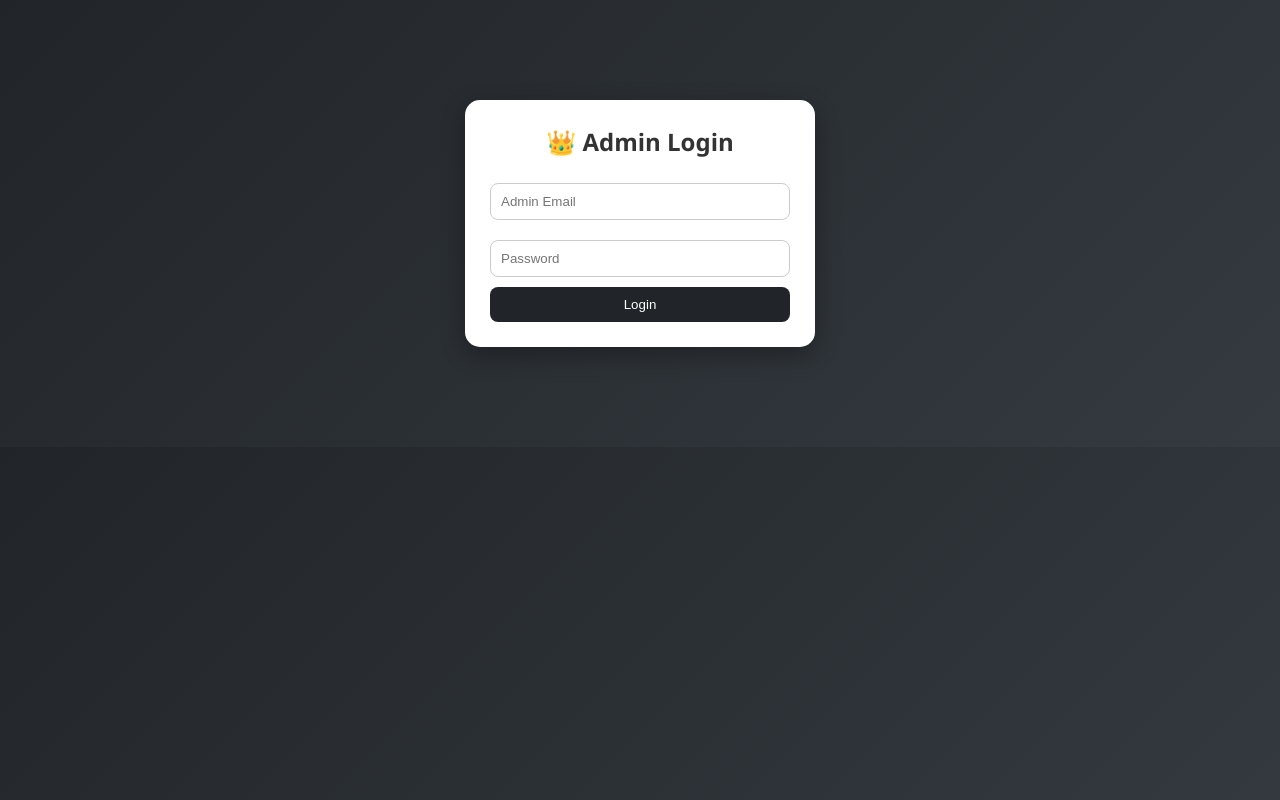
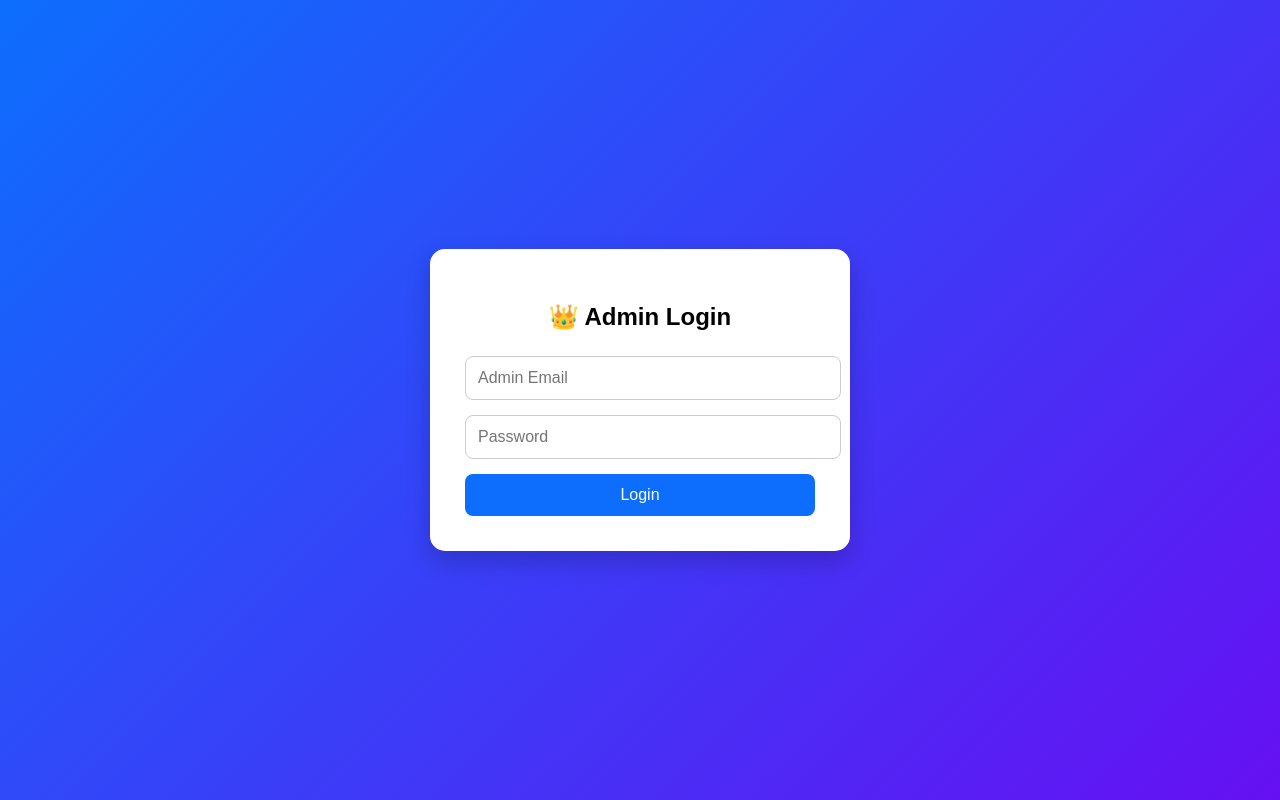
Before and after one commit to Dileepkunchalal/ecommerce-docker, a PHP site: page /admin_login.php in a window 1280 px wide. Run offline with PHP 8.4, Linux system fonts and the light colour scheme.

Commit message:
Fixed admin login

```diff
--- a/app/admin_login.php
+++ b/app/admin_login.php
@@ -2,22 +2,42 @@
 session_start();
 include 'db.php';
 
-$message = "";
+$error = "";
 
 if ($_SERVER["REQUEST_METHOD"] == "POST") {
+
     $email = trim($_POST['email']);
-    $password = $_POST['password'];
+    $password = trim($_POST['password']);
 
-    $stmt = $conn->prepare("SELECT * FROM users WHERE email=? AND role='admin'");
+    $stmt = $conn->prepare("
+        SELECT * FROM users
+        WHERE email=? AND role='admin'
+    ");
+
     $stmt->execute([$email]);
+
     $admin = $stmt->fetch(PDO::FETCH_ASSOC);
 
-    if ($admin && password_verify($password, $admin['password'])) {
-        $_SESSION['admin'] = $admin['id'];
-        header("Location: admin.php");
-        exit;
+    if ($admin) {
+
+        // DEBUG
+        // echo $admin['password'];
+
+        if (password_verify($password, $admin['password'])) {
+
+            $_SESSION['admin'] = $admin['id'];
+
+            header("Location: admin.php");
+            exit;
+
+        } else {
+
+            $error = "❌ Wrong password";
+        }
+
     } else {
-        $message = "❌ Invalid admin credentials";
+
+        $error = "❌ Admin not found";
     }
 }
 ?>
@@ -26,71 +46,101 @@ if ($_SERVER["REQUEST_METHOD"] == "POST") {
 <html>
 <head>
     <title>Admin Login</title>
-    <meta name="viewport" content="width=device-width, initial-scale=1.0">
-    <link rel="stylesheet" href="style.css">
 
     <style>
-        body {
-            background: linear-gradient(135deg, #212529, #343a40);
+
+        body{
+            margin:0;
+            font-family:Arial;
+            background:linear-gradient(135deg,#0d6efd,#6610f2);
+            height:100vh;
+            display:flex;
+            justify-content:center;
+            align-items:center;
         }
 
-        .auth-container {
-            max-width: 350px;
-            margin: 100px auto;
-            background: white;
-            padding: 25px;
-            border-radius: 15px;
-            box-shadow: 0 8px 25px rgba(0,0,0,0.3);
-            text-align: center;
+        .box{
+            background:white;
+            width:350px;
+            padding:35px;
+            border-radius:15px;
+            box-shadow:0 10px 25px rgba(0,0,0,0.2);
         }
 
-        .auth-container h2 {
-            margin-bottom: 15px;
+        h2{
+            text-align:center;
+            margin-bottom:25px;
         }
 
-        .auth-container input {
-            width: 100%;
-            padding: 10px;
-            margin: 10px 0;
-            border-radius: 8px;
-            border: 1px solid #ccc;
+        input{
+            width:100%;
+            padding:12px;
+            margin-bottom:15px;
+            border-radius:8px;
+            border:1px solid #ccc;
+            font-size:16px;
         }
 
-        .auth-container button {
-            width: 100%;
-            padding: 10px;
-            background: #212529;
-            color: white;
-            border: none;
-            border-radius: 8px;
-            cursor: pointer;
+        button{
+            width:100%;
+            padding:12px;
+            border:none;
+            border-radius:8px;
+            background:#0d6efd;
+            color:white;
+            font-size:16px;
+            cursor:pointer;
         }
 
-        .auth-container button:hover {
-            background: #000;
+        button:hover{
+            background:#0b5ed7;
         }
 
-        .message {
-            color: red;
-            font-size: 14px;
+        .error{
+            text-align:center;
+            margin-bottom:15px;
+            color:red;
+            font-weight:bold;
         }
+
     </style>
+
 </head>
 
 <body>
 
-<div class="auth-container">
+<div class="box">
+
     <h2>👑 Admin Login</h2>
 
-    <?php if ($message): ?>
-        <div class="message"><?= $message ?></div>
+    <?php if($error): ?>
+        <div class="error">
+            <?= $error ?>
+        </div>
     <?php endif; ?>
 
     <form method="POST">
-        <input type="email" name="email" placeholder="Admin Email" required>
-        <input type="password" name="password" placeholder="Password" required>
-        <button>Login</button>
+
+        <input
+            type="email"
+            name="email"
+            placeholder="Admin Email"
+            required
+        >
+
+        <input
+            type="password"
+            name="password"
+            placeholder="Password"
+            required
+        >
+
+        <button type="submit">
+            Login
+        </button>
+
     </form>
+
 </div>
 
 </body>
```
